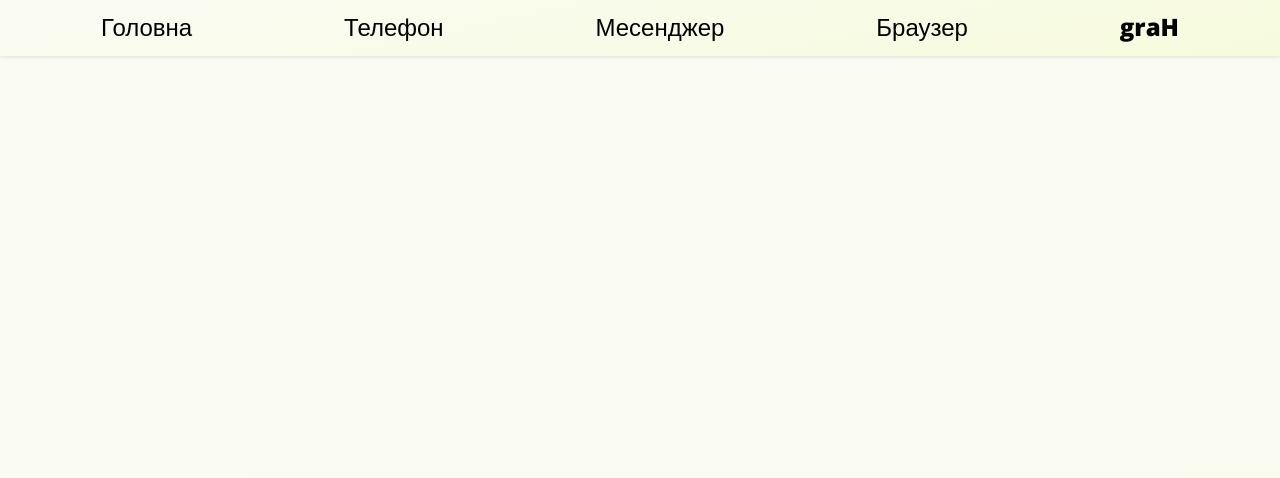
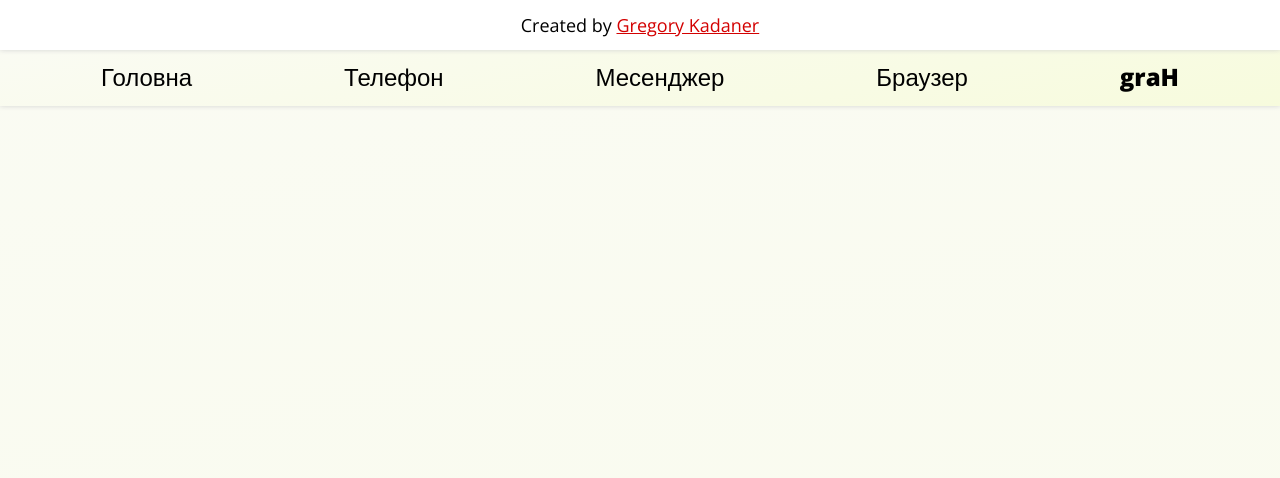
Before and after one commit to MrGregor228/hack4purpose-team-1, a plain HTML site: page index.html in a window 1280 px wide. Shown: the top 478 px of the page. Drawn offline with nearby package versions, Linux system fonts and the light colour scheme.

Commit message:
authors copyright

```diff
--- a/css/style.css
+++ b/css/style.css
@@ -48,7 +48,7 @@ h2 {
 
 header {
     position: fixed;
-    top: 0;
+    top: 50px;
     left: 0;
     right: 0;
     z-index: 999;
@@ -422,3 +422,20 @@ header .navigation-menu__wrapper ul li.brand {
 .browser .cols .col-50 p span {
     font-weight: bold;
 }
+.author {
+    background-color: #fff;
+    position: fixed;
+    top: 0;
+    right: 0;
+    left: 0;
+    display: flex;
+    justify-content: center;
+    align-items: center;
+    height: 50px;
+    box-shadow: 0 0 5px lightgray;
+    z-index: 9999;
+}
+.author a {
+    color:rgb(211, 1, 1);
+
+}
--- a/index.html
+++ b/index.html
@@ -11,7 +11,11 @@
 </head>
 
 <body>
+    <div class="author">
+        Created by&nbsp;<a href="https://github.com/MrGregor228" target="_blank">Gregory Kadaner</a>
+    </div>
     <header>
+
         <nav class="navigation-menu__wrapper">
             <div class="hidden-menu">
                 <div class="brand">graH</div>
```
